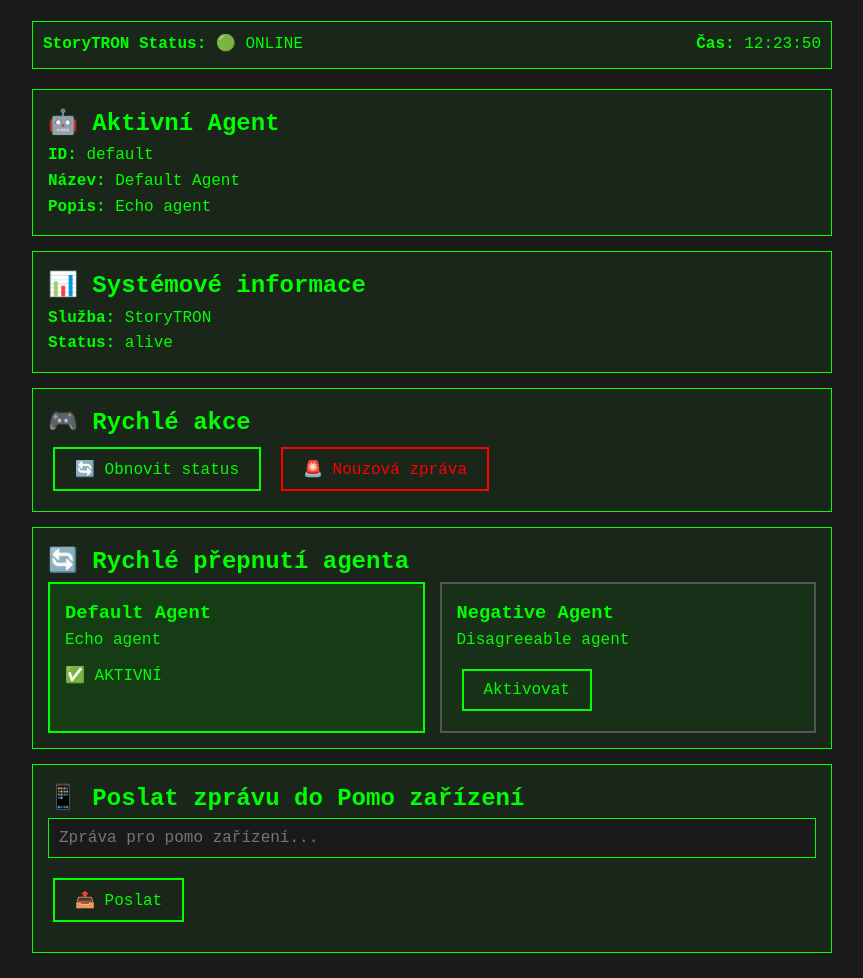
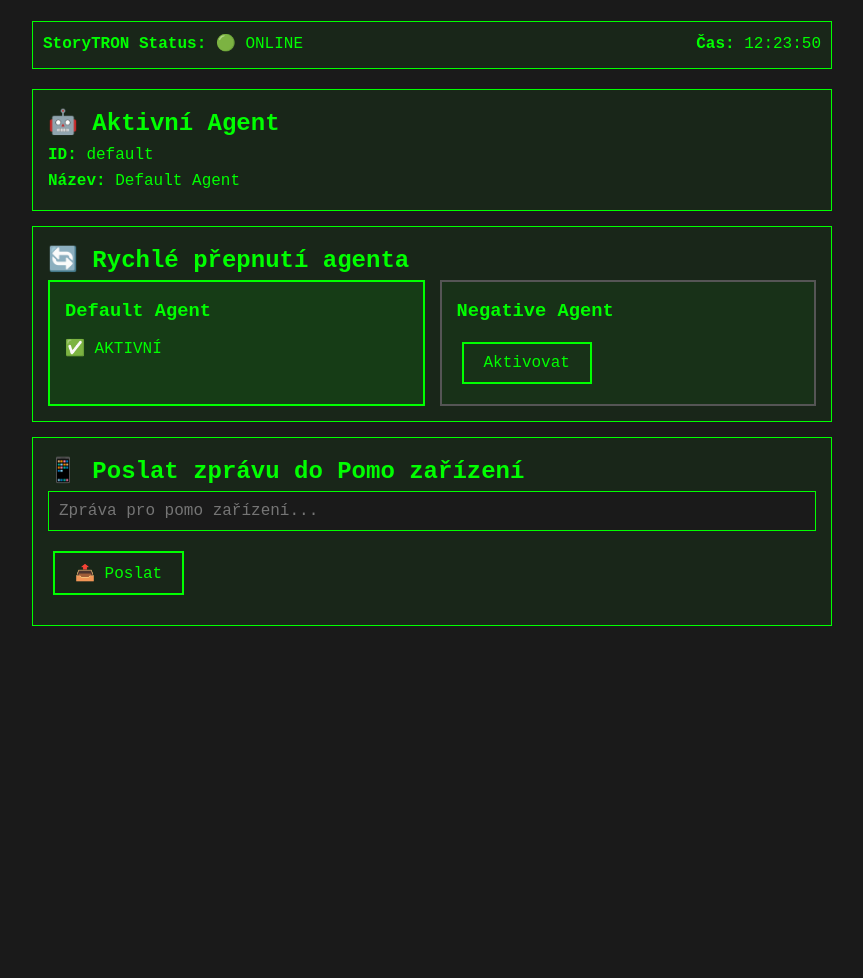
Before and after one commit to jindrahelcl/pomotron, a Flask app: page /master in a window 1280 px wide. Shown: the part 209-1187 px from the top of the page, without its empty margins (208-1071 px from the left). After the commit the page ends 835 px from the top, so only its background shows below. Run offline with Flask 3, Linux system fonts and the light colour scheme.

Commit message:
some simplifying modifications

```diff
--- a/storytron/agents/base.py
+++ b/storytron/agents/base.py
@@ -1,8 +1,7 @@
 class BaseAgent:
-    def __init__(self, agent_id, name, description):
+    def __init__(self, agent_id, name):
         self.agent_id = agent_id
         self.name = name
-        self.description = description
 
     def chat(self, message):
         raise NotImplementedError()
@@ -10,6 +9,5 @@ class BaseAgent:
     def to_dict(self):
         return {
             "id": self.agent_id,
-            "name": self.name,
-            "description": self.description
+            "name": self.name
         }
--- a/storytron/agents/default.py
+++ b/storytron/agents/default.py
@@ -4,8 +4,7 @@ class DefaultAgent(BaseAgent):
     def __init__(self):
         super().__init__(
             agent_id="default",
-            name="Default Agent",
-            description="Echo agent"
+            name="Default Agent"
         )
 
     def chat(self, message):
--- a/storytron/agents/negative.py
+++ b/storytron/agents/negative.py
@@ -4,8 +4,7 @@ class NegativeAgent(BaseAgent):
     def __init__(self):
         super().__init__(
             agent_id="negative",
-            name="Negative Agent",
-            description="Disagreeable agent"
+            name="Negative Agent"
         )
 
     def chat(self, message):
--- a/storytron/templates/dashboard.html
+++ b/storytron/templates/dashboard.html
@@ -25,24 +25,9 @@
         {% for agent in agents.agents %}
             {% if agent.id == status.active_agent %}
                 <p><strong>Název:</strong> {{ agent.name }}</p>
-                <p><strong>Popis:</strong> {{ agent.description }}</p>
             {% endif %}
         {% endfor %}
     {% endif %}
-</div>
-
-<div class="card">
-    <h2>📊 Systémové informace</h2>
-    <p><strong>Služba:</strong> {{ status.service }}</p>
-    <p><strong>Status:</strong> {{ status.status }}</p>
-</div>
-
-<div class="card">
-    <h2>🎮 Rychlé akce</h2>
-    <div style="display: flex; gap: 10px; flex-wrap: wrap;">
-        <button class="btn" onclick="refreshStatus()">🔄 Obnovit status</button>
-        <button class="btn btn-danger" onclick="sendEmergencyMessage()">🚨 Nouzová zpráva</button>
-    </div>
 </div>
 
 {% if agents and agents.agents %}
@@ -52,7 +37,6 @@
         {% for agent in agents.agents %}
         <div class="agent-card {% if agent.id == status.active_agent %}active{% endif %}">
             <h3>{{ agent.name }}</h3>
-            <p>{{ agent.description }}</p>
             {% if agent.id != status.active_agent %}
                 <form method="POST" action="{{ url_for('web_switch_agent') }}" style="margin-top: 10px;">
                     <input type="hidden" name="agent_id" value="{{ agent.id }}">
@@ -91,17 +75,6 @@
 
 {% block scripts %}
 <script>
-function refreshStatus() {
-    location.reload();
-}
-
-function sendEmergencyMessage() {
-    const message = prompt('Zadejte nouzovou zprávu:');
-    if (message) {
-        sendMessageToPomo(null, message);
-    }
-}
-
 function sendMessageToPomo(event, customMessage = null) {
     if (event) event.preventDefault();
 
@@ -131,8 +104,5 @@ function sendMessageToPomo(event, customMessage = null) {
         document.getElementById('pomoResult').innerHTML = '<div style="color: #ff0000;">❌ Chyba: ' + error + '</div>';
     });
 }
-
-// Auto-refresh každých 30 sekund
-setInterval(refreshStatus, 30000);
 </script>
 {% endblock %}
```
Also changed, not shown: storytron/templates/agents.html (+0 -10 lines), storytron/templates/chat.html (+0 -15 lines).
